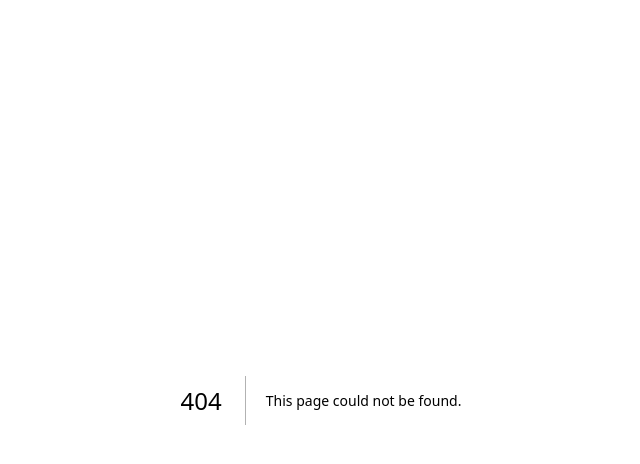
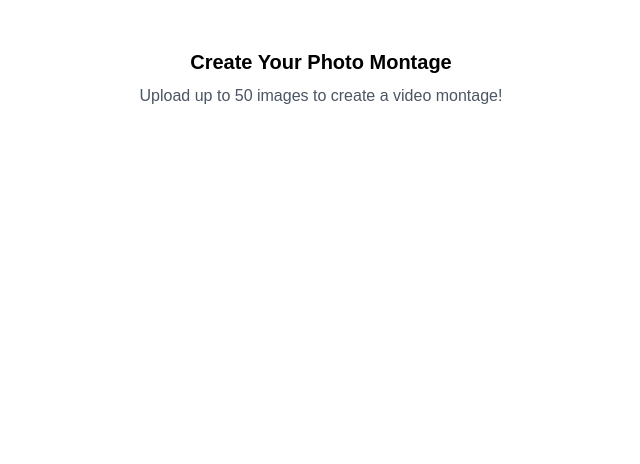
Before and after one commit to SuveenE/photos2movie, a Next.js app: page /how-to in a window 1280 px wide. Before the commit this address had no page. Shown: the top 464 px of the page, without its empty margins (319-959 px from the left). Built offline with nearby package versions, Linux system fonts and the light colour scheme.

Commit message:
Add how-to page

```diff
--- /dev/null
+++ b/src/app/how-to/page.tsx
@@ -0,0 +1,12 @@
+"use client";
+
+export default function HowTo() {
+  return (
+    <div className="flex bg-white text-black flex-col items-center justify-items-center min-h-screen p-12  pb-20 mx-auto">
+      <p className="text-xl font-bold">Create Your Photo Montage</p>
+      <p className="text-gray-600 mt-2">
+        Upload up to 50 images to create a video montage!
+      </p>
+    </div>
+  );
+}
```
